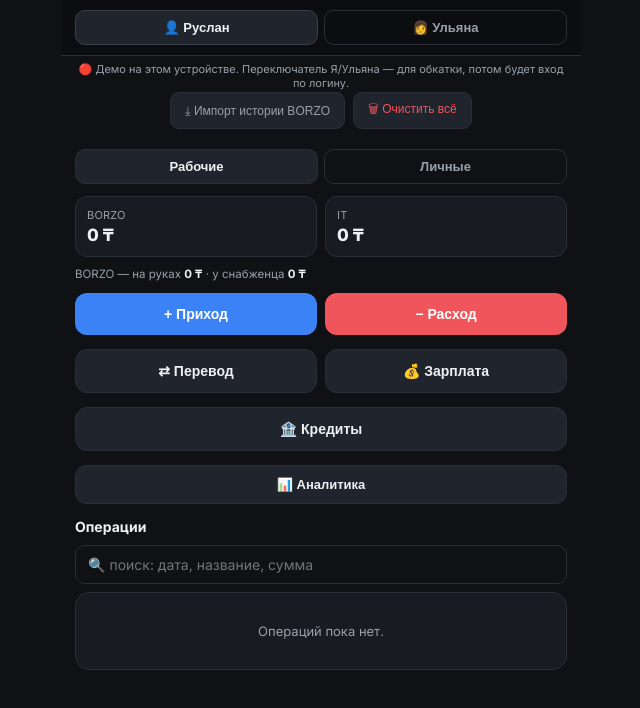
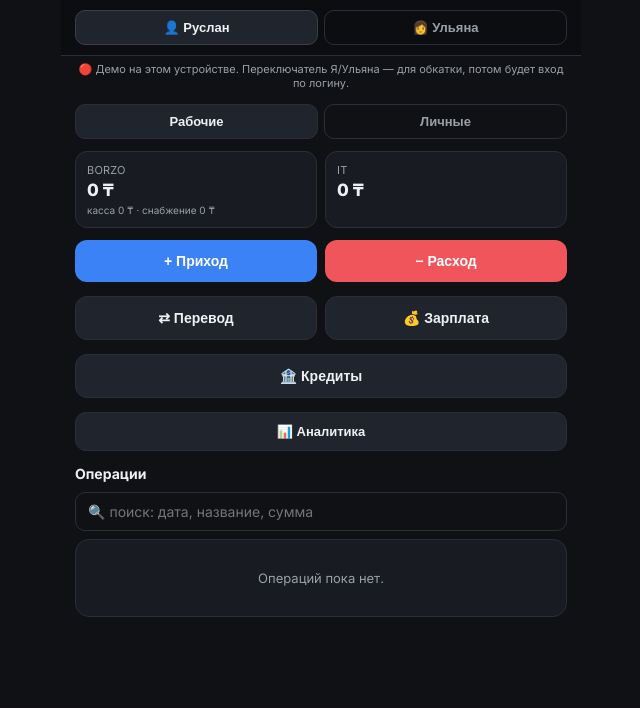
Before and after one commit to BORZOrus/borzo, a plain HTML site: page app/fin.html in a window 1280 px wide. Shown: the whole page, without its empty margins (319-959 px from the left). Drawn offline with Linux system fonts and the light colour scheme.

Commit message:
Финмодуль: разбивка котла компактно в карточке (касса X · снабжение Y); убраны опасные кнопки Импорт/Очистить всё; offsite-бэкапы в .gitignore

```diff
--- a/app/fin.html
+++ b/app/fin.html
@@ -105,10 +105,6 @@
     <button id="role-ulyana">👩 Ульяна</button>
   </div>
   <div class="demo-note">🔴 Демо на этом устройстве. Переключатель Я/Ульяна — для обкатки, потом будет вход по логину.</div>
-  <div style="text-align:center;padding:2px 14px 6px;display:flex;gap:8px;justify-content:center">
-    <button id="do-import" style="background:var(--card2);border:1px solid var(--line);color:var(--mut);border-radius:9px;padding:7px 14px;font-size:12px;cursor:pointer">⤓ Импорт истории BORZO</button>
-    <button id="do-clear" style="background:var(--card2);border:1px solid var(--line);color:var(--red);border-radius:9px;padding:7px 14px;font-size:12px;cursor:pointer">🗑 Очистить всё</button>
-  </div>
 
   <!-- ===== КАБИНЕТ РУСЛАНА ===== -->
   <div id="view-ruslan" class="pad">
@@ -221,6 +217,6 @@
 <div class="sheet" id="sheet"><div id="sheet-body"></div></div>
 
 <script src="api.js?v=4"></script>
-<script src="fin.js?v=29"></script>
+<script src="fin.js?v=30"></script>
 </body>
 </html>
--- a/app/fin.js
+++ b/app/fin.js
@@ -749,8 +749,10 @@
       return '<div class="card" style="border-color:rgba(240,166,33,.5);background:rgba(240,166,33,.07);padding:12px;margin-bottom:10px"><div style="font-weight:700">Запрос Ульяны — '+act+'</div><button class="btn" data-req="'+o.id+'" style="background:var(--green);color:#04140b;margin-top:10px">Посмотреть и решить</button></div>';
     }).join('');
       Array.prototype.forEach.call(rb.querySelectorAll('[data-req]'),function(x){x.onclick=function(){showOp(x.getAttribute('data-req'));};}); }
-    $('r-balances').innerHTML=PROJECTS.map(function(p){return '<div class="bal"><div class="l">'+p+'</div><div class="v">'+money(balance(p))+'</div></div>';}).join('')
-      +'<div style="flex-basis:100%;font-size:11.5px;color:var(--mut);margin-top:2px">BORZO — на руках <b style="color:var(--ink)">'+money(balance('BORZO')-potSnab)+'</b> · у снабженца <b style="color:var(--ink)">'+money(potSnab)+'</b></div>';
+    $('r-balances').innerHTML=PROJECTS.map(function(p){
+      var sub=(p==='BORZO')?'<div style="font-size:10px;color:var(--mut);margin-top:4px">касса '+money(balance('BORZO')-potSnab)+' · снабжение '+money(potSnab)+'</div>':'';
+      return '<div class="bal"><div class="l">'+p+'</div><div class="v">'+money(balance(p))+'</div>'+sub+'</div>';
+    }).join('');
     wireSearch('s-work',$('r-work-list'),opsSorted().filter(function(o){return PROJECTS.indexOf(o.project)>=0&&!o.family&&!o.supplyExpense;}),'Операций пока нет.');
 
     var byMe=sumW(function(o){return o.kind==='out'&&o.acc==='zpRuslan'&&inRangeS(o,curR);});
@@ -759,8 +761,7 @@
     $('p-balance').textContent=money(balance('zpRuslan'));
     wireSearch('s-pers',$('r-pers-list'),opsSorted().filter(function(o){return (o.kind==='out'&&o.acc==='zpRuslan')||(o.kind==='in'&&o.acc==='zpRuslan')||(o.kind==='transfer'&&o.to==='zpRuslan')||o.family;}),'Личных операций пока нет.');
 
-    $('u-borzo-bal').innerHTML='<div class="bal"><div class="l">Касса BORZO</div><div class="v">'+money(balance('BORZO'))+'</div></div>'
-      +'<div style="flex-basis:100%;font-size:11.5px;color:var(--mut);margin-top:2px">на руках <b style="color:var(--ink)">'+money(balance('BORZO')-potSnab)+'</b> · у снабженца <b style="color:var(--ink)">'+money(potSnab)+'</b></div>';
+    $('u-borzo-bal').innerHTML='<div class="bal"><div class="l">Касса BORZO</div><div class="v">'+money(balance('BORZO'))+'</div><div style="font-size:10px;color:var(--mut);margin-top:4px">касса '+money(balance('BORZO')-potSnab)+' · снабжение '+money(potSnab)+'</div></div>';
     wireSearch('s-uborzo',$('u-borzo-list'),opsSorted().filter(function(o){return ((o.project==='BORZO')||(o.kind==='transfer'&&o.to==='BORZO'))&&!o.family&&!o.supplyExpense;}),'Операций пока нет.');
 
     $('uzp-balance').textContent=money(balance('zpUlyana'));
```
Also changed, not shown: 1 other file.
